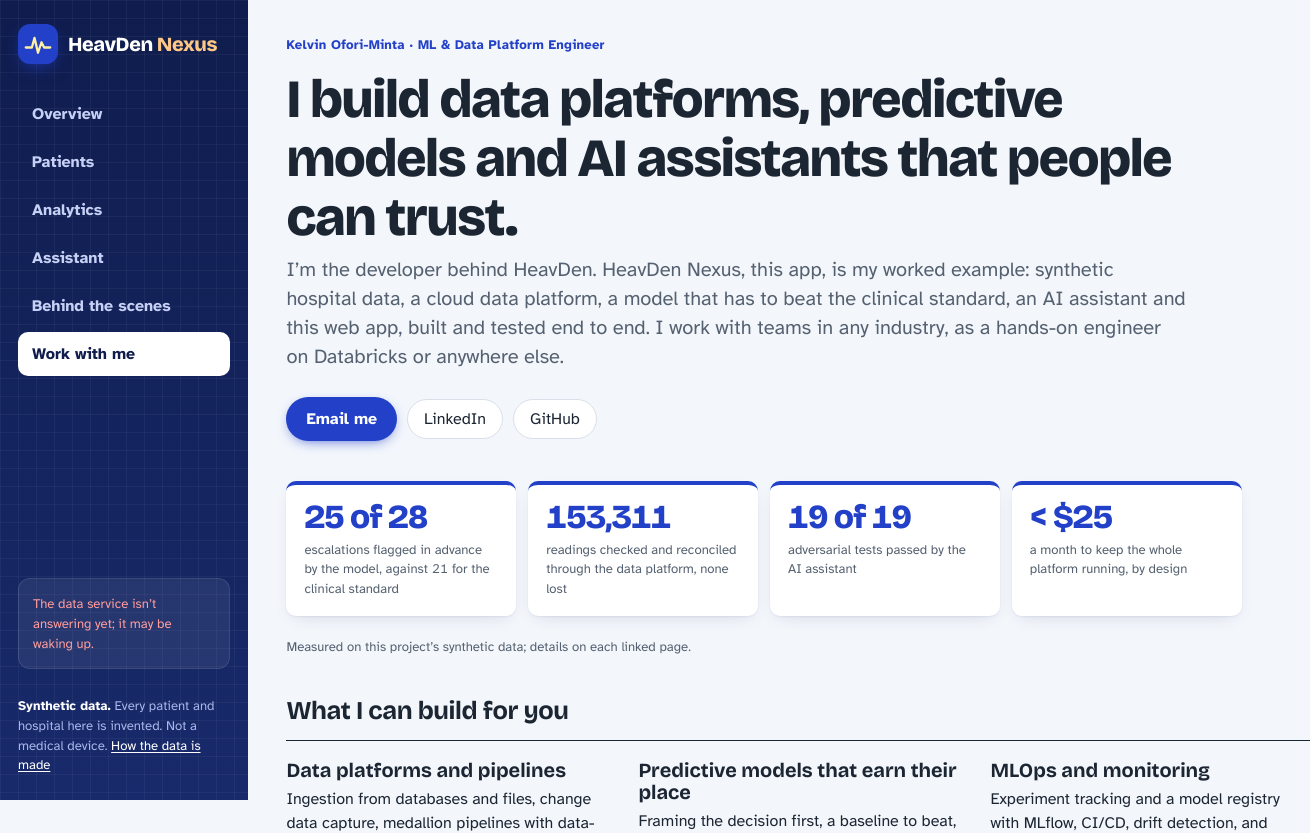
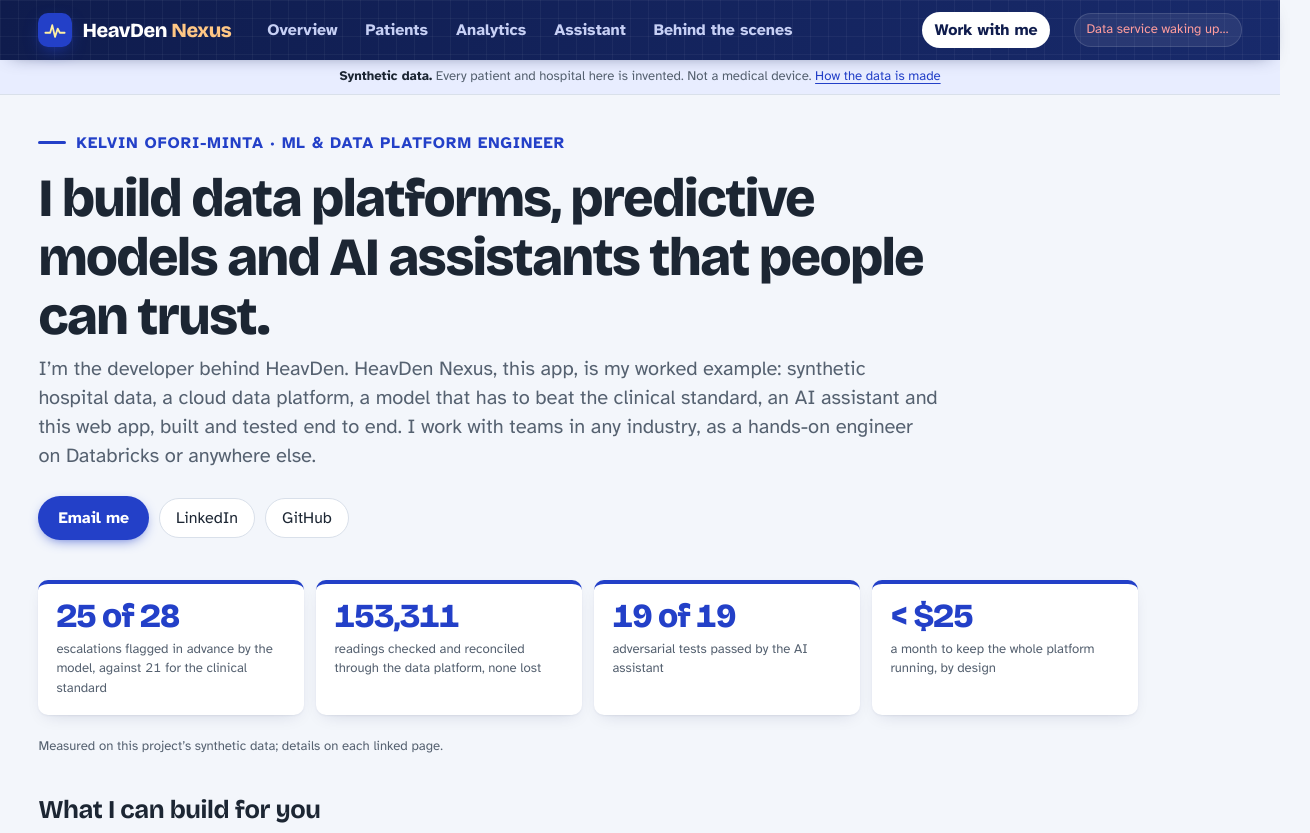
Before and after one commit to kelvin-meyet/HeavDen-Nexus-Databricks, a Next.js app in the folder web/: page /work-with-me in a window 1280 px wide. Shown: the top 833 px of the page, 1310 px wide, since content can reach past the window. Built offline with nearby package versions, Linux system fonts and the light colour scheme; no server answers.

Commit message:
Top-bar layout; bigger eyebrow; live figures under the hero

```diff
--- a/web/app/behind-the-scenes/page.tsx
+++ b/web/app/behind-the-scenes/page.tsx
@@ -18,7 +18,7 @@
   },
   {
     title: "Simulate the ward",
-    body: "Wearable monitors send six vital signs every 5 minutes, with real-world faults: noise, motion, dropped messages, flat batteries, stuck sensors. A hidden rule decides who deteriorates; nurses chart oxygen and alertness. The simulation runs on its own calendar: 14 days from 1 November 2026, paused at the last hour, which is the ward time shown in the sidebar.",
+    body: "Wearable monitors send six vital signs every 5 minutes, with real-world faults: noise, motion, dropped messages, flat batteries, stuck sensors. A hidden rule decides who deteriorates; nurses chart oxygen and alertness. The simulation runs on its own calendar: 14 days from 1 November 2026, paused at the last hour, which is the ward time shown at the top of the page.",
   },
   {
     title: "Build the data platform",
--- a/web/app/globals.css
+++ b/web/app/globals.css
@@ -1,5 +1,5 @@
 /* HeavDen Nexus: the visual language of a NEWS2 observation chart, turned up.
-   Ink blue on chart paper, a deep-ink sidebar, and NEWS2 zone colours that appear only where
+   Ink blue on chart paper, a deep-ink top bar, and NEWS2 zone colours that appear only where
    they mean a score. Red is kept for the High band and the alert threshold. */
 
 :root {
@@ -9,7 +9,7 @@
   --ink-strong: #1a2f99;
   --ink-soft: #7d8fe0;
   --ink-wash: #e8edff;
-  --night: #0f1c4d; /* sidebar */
+  --night: #0f1c4d; /* top bar */
   --night-2: #182a6b;
   --graphite: #1c2633; /* text */
   --graphite-soft: #556170;
@@ -33,6 +33,7 @@
   --step-4: clamp(2.2rem, 1.6rem + 2.2vw, 3.4rem);
 
   --gutter: clamp(16px, 3vw, 44px);
+  --topbar-h: 60px;
   --measure: 72ch;
   --radius: 10px;
   --shadow: 0 1px 2px rgba(15, 28, 77, 0.06), 0 6px 18px -8px rgba(15, 28, 77, 0.18);
@@ -40,6 +41,11 @@
 
 * {
   box-sizing: border-box;
+}
+
+html {
+  /* Anchors and skip links land below the sticky top bar. */
+  scroll-padding-top: calc(var(--topbar-h) + 16px);
 }
 
 html,
@@ -117,10 +123,11 @@
 
 /* ---------- Page frame ---------- */
 
-/* Pages fill the space beside the sidebar; text keeps a readable measure inside. */
+/* Pages sit centred under the top bar; text keeps a readable measure inside. */
 .page {
   width: 100%;
-  max-width: 1760px;
+  max-width: 1440px;
+  margin-inline: auto;
   padding: 36px var(--gutter) 72px;
 }
 
--- a/web/app/home.module.css
+++ b/web/app/home.module.css
@@ -1,9 +1,16 @@
 .hero {
   display: grid;
   grid-template-columns: minmax(0, 5fr) minmax(0, 7fr);
-  gap: clamp(24px, 3vw, 56px);
-  align-items: start;
+  gap: 28px clamp(24px, 3vw, 56px);
+  align-items: center;
   padding: 8px 0 40px;
+}
+
+/* The live figures run under both columns, so neither column leaves a hole. */
+.heroFigures {
+  grid-column: 1 / -1;
+  display: grid;
+  gap: 10px;
 }
 
 .heroText {
@@ -21,8 +28,8 @@
 .vitals {
   display: grid;
   grid-template-columns: repeat(3, minmax(0, 1fr));
-  gap: 12px;
-  margin: 4px 0 0;
+  gap: 14px;
+  margin: 0;
 }
 
 .vital {
@@ -188,11 +195,26 @@
 }
 
 .eyebrow {
+  grid-column: 1 / -1;
+  display: flex;
+  align-items: center;
+  gap: 10px;
   margin: 0;
   font-weight: 700;
-  font-size: var(--step--1);
-  letter-spacing: 0.02em;
+  font-size: var(--step-0);
+  letter-spacing: 0.06em;
+  text-transform: uppercase;
+  max-width: none;
   color: var(--ink);
+}
+
+.eyebrow::before {
+  content: "";
+  flex-shrink: 0;
+  width: 28px;
+  height: 3px;
+  border-radius: 2px;
+  background: var(--ink);
 }
 
 /* What powers it: four cards, each a claim with its measured proof and where to see it. */
@@ -209,7 +231,7 @@
   margin: 0;
   padding: 0;
   display: grid;
-  grid-template-columns: repeat(auto-fit, minmax(240px, 1fr));
+  grid-template-columns: repeat(4, minmax(0, 1fr));
   gap: 14px;
 }
 
@@ -270,6 +292,10 @@
   .lower {
     grid-template-columns: 1fr;
   }
+
+  .powerList {
+    grid-template-columns: repeat(2, minmax(0, 1fr));
+  }
 }
 
 @media (max-width: 900px) {
@@ -280,7 +306,8 @@
 
 @media (max-width: 640px) {
   .vitals,
-  .chartPair {
+  .chartPair,
+  .powerList {
     grid-template-columns: 1fr;
   }
 
--- a/web/app/work-with-me/work.module.css
+++ b/web/app/work-with-me/work.module.css
@@ -4,11 +4,25 @@
 }
 
 .eyebrow {
+  display: flex;
+  align-items: center;
+  gap: 10px;
   margin: 0 0 6px;
   font-weight: 700;
-  font-size: var(--step--1);
-  letter-spacing: 0.02em;
+  font-size: var(--step-0);
+  letter-spacing: 0.06em;
+  text-transform: uppercase;
+  max-width: none;
   color: var(--ink);
+}
+
+.eyebrow::before {
+  content: "";
+  flex-shrink: 0;
+  width: 28px;
+  height: 3px;
+  border-radius: 2px;
+  background: var(--ink);
 }
 
 .actions {
--- a/web/components/Shell.module.css
+++ b/web/components/Shell.module.css
@@ -1,6 +1,6 @@
 .app {
-  display: grid;
-  grid-template-columns: 248px minmax(0, 1fr);
+  display: flex;
+  flex-direction: column;
   min-height: 100vh;
 }
 
@@ -12,33 +12,41 @@
 .skip:focus {
   left: 16px;
   top: 8px;
-  z-index: 10;
+  z-index: 30;
   background: var(--sheet);
   padding: 8px 12px;
 }
 
 /* Deep ink with a faint chart-paper grid: the observation chart, at night. */
-.sidebar {
+.topbar {
   position: sticky;
   top: 0;
-  height: 100vh;
-  display: flex;
-  flex-direction: column;
-  gap: 28px;
-  padding: 24px 18px;
+  z-index: 20;
   color: #e8edff;
   background-color: var(--night);
   background-image:
     linear-gradient(rgba(255, 255, 255, 0.045) 1px, transparent 1px),
     linear-gradient(90deg, rgba(255, 255, 255, 0.045) 1px, transparent 1px),
-    linear-gradient(180deg, var(--night) 0%, var(--night-2) 100%);
+    linear-gradient(90deg, var(--night) 0%, var(--night-2) 100%);
   background-size: 18px 18px, 18px 18px, 100% 100%;
+  box-shadow: 0 6px 18px -12px rgba(15, 28, 77, 0.7);
+}
+
+.bar {
+  display: flex;
+  align-items: center;
+  gap: 12px 24px;
+  max-width: 1440px;
+  margin-inline: auto;
+  padding: 10px var(--gutter);
+  min-height: var(--topbar-h);
 }
 
 .brand {
   display: flex;
   align-items: center;
   gap: 10px;
+  flex-shrink: 0;
   font-family: var(--font-display), sans-serif;
   font-size: var(--step-1);
   font-weight: 800;
@@ -50,9 +58,9 @@
 .brandMark {
   display: grid;
   place-items: center;
-  width: 40px;
-  height: 40px;
-  border-radius: 12px;
+  width: 34px;
+  height: 34px;
+  border-radius: 10px;
   background: var(--ink);
   color: var(--zone-1);
   box-shadow: 0 6px 18px -6px rgba(35, 64, 200, 0.9);
@@ -63,22 +71,31 @@
 }
 
 .nav {
-  display: grid;
+  display: flex;
+  align-items: center;
   gap: 4px;
+  flex: 1;
+}
+
+.navLink,
+.cta {
+  display: inline-flex;
+  align-items: center;
+  min-height: 36px;
+  padding: 6px 12px;
+  border-radius: 999px;
+  font-weight: 700;
+  text-decoration: none;
+  white-space: nowrap;
+  transition: background 0.15s, color 0.15s;
 }
 
 .navLink {
-  display: block;
-  padding: 10px 14px;
-  border-radius: 10px;
   color: #c7d0f5;
-  text-decoration: none;
-  font-weight: 700;
-  transition: background 0.15s, color 0.15s;
 }
 
 .navLink:hover {
-  background: rgba(255, 255, 255, 0.07);
+  background: rgba(255, 255, 255, 0.08);
   color: #fff;
 }
 
@@ -87,20 +104,50 @@
   color: var(--night);
 }
 
-.status {
-  margin-top: auto;
-  padding: 14px;
-  border-radius: 12px;
-  background: rgba(255, 255, 255, 0.07);
-  border: 1px solid rgba(255, 255, 255, 0.1);
+/* The hiring call to action stands apart from the product pages. */
+.cta {
+  margin-left: auto;
+  background: var(--zone-1);
+  color: var(--night);
 }
 
-.live {
+.cta:hover,
+.cta[aria-current="page"] {
+  background: #fff;
+}
+
+.navLink:focus-visible,
+.cta:focus-visible,
+.menuButton:focus-visible,
+.brand:focus-visible {
+  outline-color: var(--zone-1);
+}
+
+.menuButton {
+  display: none;
+  margin-left: auto;
+  min-height: 36px;
+  padding: 6px 14px;
+  border-radius: 999px;
+  border: 1px solid rgba(255, 255, 255, 0.3);
+  background: transparent;
+  color: #fff;
+  font-weight: 700;
+  cursor: pointer;
+}
+
+.status {
   display: flex;
   align-items: center;
   gap: 8px;
+  flex-shrink: 0;
+  padding: 6px 12px;
+  border-radius: 999px;
+  background: rgba(255, 255, 255, 0.08);
+  border: 1px solid rgba(255, 255, 255, 0.12);
   font-size: var(--step--1);
   color: #aab6ea;
+  cursor: default;
 }
 
 .liveDot {
@@ -121,41 +168,40 @@
   }
 }
 
+@media (prefers-reduced-motion: reduce) {
+  .liveDot {
+    animation: none;
+  }
+}
+
 .time {
-  margin-top: 4px;
-  font-family: var(--font-display), sans-serif;
-  font-size: var(--step-1);
   font-weight: 700;
   color: #fff;
-}
-
-.statusNote,
-.offline {
-  margin-top: 2px;
-  font-size: var(--step--1);
-  color: #aab6ea;
+  white-space: nowrap;
 }
 
 .offline {
   color: var(--zone-3);
 }
 
+/* A quiet strip under the bar: what this data is, every page. */
 .synthetic {
+  max-width: none;
+  margin: 0;
+  padding: 7px var(--gutter);
+  background: var(--ink-wash);
+  border-bottom: 1px solid var(--rule);
   font-size: var(--step--1);
-  color: #aab6ea;
+  color: var(--graphite-soft);
+  text-align: center;
 }
 
 .synthetic strong {
-  color: #fff;
-}
-
-.aboutLink {
-  color: #fff;
-  text-decoration: underline;
-  text-underline-offset: 2px;
+  color: var(--graphite);
 }
 
 .content {
+  flex: 1;
   min-width: 0;
   display: flex;
   flex-direction: column;
@@ -166,6 +212,9 @@
 }
 
 .footer {
+  width: 100%;
+  max-width: 1440px;
+  margin-inline: auto;
   padding: 20px var(--gutter) 32px;
   border-top: 1px solid var(--rule);
   color: var(--graphite-soft);
@@ -177,44 +226,55 @@
   margin-top: 6px;
 }
 
-/* Narrow screens: the sidebar becomes a top bar. */
-@media (max-width: 900px) {
-  .app {
-    grid-template-columns: 1fr;
+/* Below this width the six links no longer fit: they move behind a Menu button. */
+@media (max-width: 1180px) {
+  .bar {
+    flex-wrap: wrap;
   }
 
-  .sidebar {
-    position: static;
-    height: auto;
-    gap: 12px;
-    padding: 14px var(--gutter);
+  .menuButton {
+    display: inline-flex;
+    align-items: center;
   }
 
   .nav {
-    display: flex;
-    flex-wrap: wrap;
-    gap: 4px;
+    display: none;
+    order: 10;
+    flex-basis: 100%;
+    flex-direction: column;
+    align-items: stretch;
+    padding: 6px 0 4px;
   }
 
-  .navLink {
-    padding: 6px 12px;
+  .nav[data-open="true"] {
+    display: flex;
+  }
+
+  .navLink,
+  .cta {
+    border-radius: 10px;
+    padding: 10px 14px;
+  }
+
+  .cta {
+    margin: 6px 0 0;
+    justify-content: center;
   }
 
   .status {
-    margin-top: 0;
-    display: flex;
-    flex-wrap: wrap;
-    align-items: baseline;
-    gap: 4px 10px;
-    padding: 8px 12px;
+    order: 5;
+  }
+}
+
+@media (max-width: 640px) {
+  .status {
+    order: 11;
+    flex-basis: 100%;
+    justify-content: center;
   }
 
-  .time {
-    margin: 0;
-    font-size: var(--step-0);
-  }
-
-  .synthetic {
+  .statusLabel,
+  .syntheticNote {
     display: none;
   }
 }
--- a/web/components/Shell.tsx
+++ b/web/components/Shell.tsx
@@ -2,6 +2,7 @@
 
 import Link from "next/link";
 import { usePathname } from "next/navigation";
+import { useEffect, useState } from "react";
 
 import { useApi } from "@/lib/api";
 import { BUILDER } from "@/lib/site";
@@ -16,23 +17,40 @@
   { href: "/analytics", label: "Analytics" },
   { href: "/assistant", label: "Assistant" },
   { href: "/behind-the-scenes", label: "Behind the scenes" },
-  { href: "/work-with-me", label: "Work with me" },
 ];
+
+const CTA = { href: "/work-with-me", label: "Work with me" };
 
 export function Shell({ children }: { children: React.ReactNode }) {
   const path = usePathname();
   // Calling /health on every page load also wakes the backend if Render has put it to sleep.
   const health = useApi<Health>("/health");
+  // On narrow screens the links sit behind a Menu button.
+  const [menuOpen, setMenuOpen] = useState(false);
+
+  useEffect(() => {
+    if (!menuOpen) return;
+    const close = (e: KeyboardEvent) => e.key === "Escape" && setMenuOpen(false);
+    window.addEventListener("keydown", close);
+    return () => window.removeEventListener("keydown", close);
+  }, [menuOpen]);
+
+  const isActive = (href: string, exact?: boolean) => (exact ? path === href : path.startsWith(href));
+  const note =
+    health.data?.mode === "demo"
+      ? "The wards are a 14-day simulation, paused at this hour. Every date here is simulated."
+      : "The wards run on a simulated clock, moved forward by each simulation run.";
 
   return (
     <div className={styles.app}>
       <a className={styles.skip} href="#main">
         Skip to content
       </a>
-      <aside className={styles.sidebar}>
+      <header className={styles.topbar}>
+        <div className={styles.bar}>
           <Link href="/" className={styles.brand}>
             <span className={styles.brandMark} aria-hidden="true">
-            <svg viewBox="0 0 32 32" width="28" height="28">
+              <svg viewBox="0 0 32 32" width="22" height="22">
                 <polyline
                   points="2,20 9,20 12,9 16,26 20,14 23,20 30,20"
                   fill="none"
@@ -48,50 +66,59 @@
             </span>
           </Link>
 
-        <nav aria-label="Main" className={styles.nav}>
-          {NAV.map((item) => {
-            const active = item.exact ? path === item.href : path.startsWith(item.href);
-            return (
+          <button
+            type="button"
+            className={styles.menuButton}
+            aria-expanded={menuOpen}
+            aria-controls="main-nav"
+            onClick={() => setMenuOpen((open) => !open)}
+          >
+            {menuOpen ? "Close" : "Menu"}
+          </button>
+
+          <nav id="main-nav" aria-label="Main" className={styles.nav} data-open={menuOpen}>
+            {NAV.map((item) => (
               <Link
                 key={item.href}
                 href={item.href}
                 className={styles.navLink}
-                aria-current={active ? "page" : undefined}
+                onClick={() => setMenuOpen(false)}
+                aria-current={isActive(item.href, item.exact) ? "page" : undefined}
               >
                 {item.label}
               </Link>
-            );
-          })}
+            ))}
+            <Link
+              href={CTA.href}
+              className={styles.cta}
+              onClick={() => setMenuOpen(false)}
+              aria-current={isActive(CTA.href) ? "page" : undefined}
+            >
+              {CTA.label}
+            </Link>
           </nav>
 
-        <div className={styles.status}>
+          <div className={styles.status} title={health.data ? note : undefined}>
             {health.data ? (
               <>
-              <p className={styles.live}>
                 <span className={styles.liveDot} aria-hidden="true" />
-                Simulated ward time
-              </p>
-              <p className={styles.time}>{whenFull(health.data.as_of)}</p>
-              <p className={styles.statusNote}>
-                {health.data.mode === "demo"
-                  ? "The wards are a 14-day simulation, paused at this hour. Every date here is simulated."
-                  : "The wards run on a simulated clock, moved forward by each simulation run."}
-              </p>
+                <span className={styles.statusLabel}>Simulated ward time</span>
+                <span className={styles.time}>{whenFull(health.data.as_of)}</span>
               </>
             ) : health.error ? (
-            <p className={styles.offline}>The data service isn&rsquo;t answering yet; it may be waking up.</p>
+              <span className={styles.offline}>Data service waking up&hellip;</span>
             ) : (
-            <p className={styles.statusNote}>Connecting to the data service&hellip;</p>
+              <span className={styles.statusLabel}>Connecting&hellip;</span>
             )}
           </div>
+        </div>
+      </header>
 
       <p className={styles.synthetic}>
-          <strong>Synthetic data.</strong> Every patient and hospital here is invented. Not a medical device.{" "}
-          <Link href="/about-the-data" className={styles.aboutLink}>
-            How the data is made
-          </Link>
+        <strong>Synthetic data.</strong> Every patient and hospital here is invented. Not a medical device.
+        {health.data && <span className={styles.syntheticNote}> {note}</span>}{" "}
+        <Link href="/about-the-data">How the data is made</Link>
       </p>
-      </aside>
 
       <div className={styles.content}>
         <main id="main">{children}</main>
```
Also changed, not shown: web/app/page.tsx (+22 -20 lines), 1 other file (tests, documents, lock files or other folders). Lines whose indentation alone changed are shown as unchanged.
